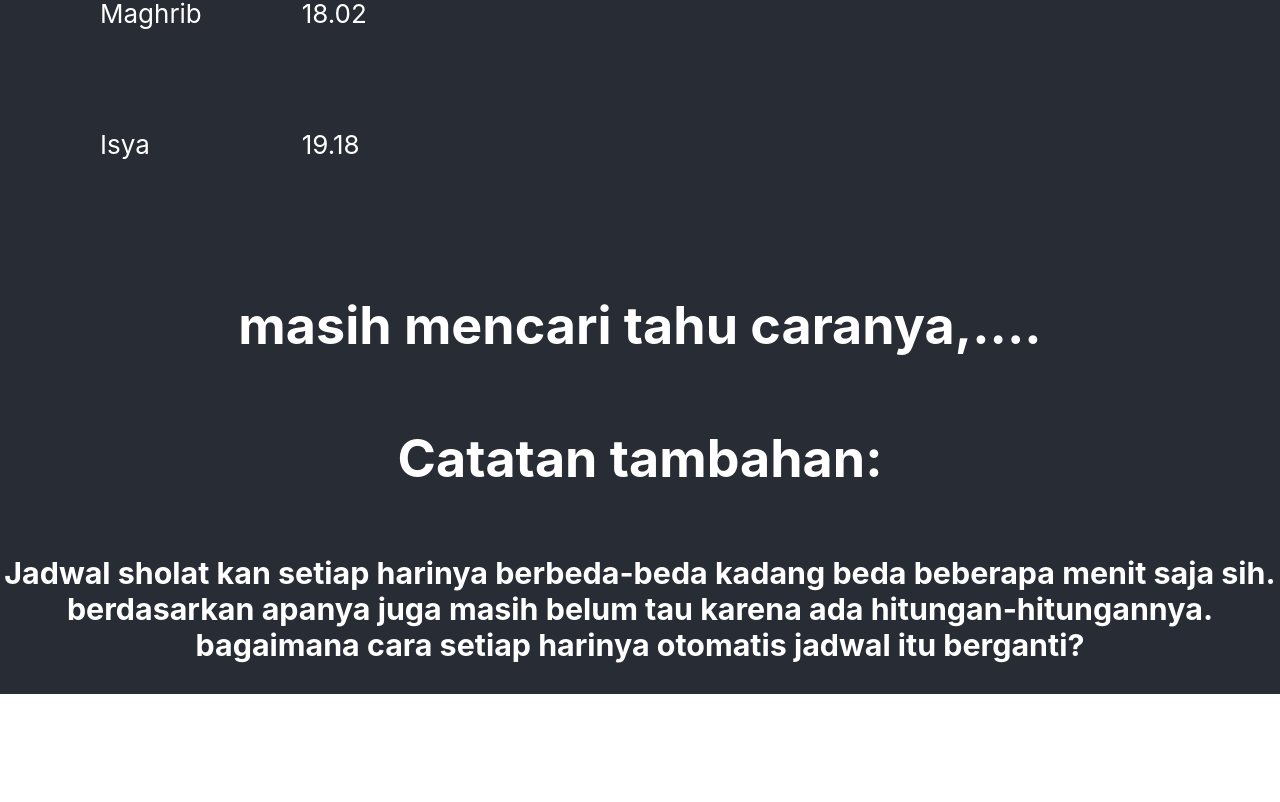
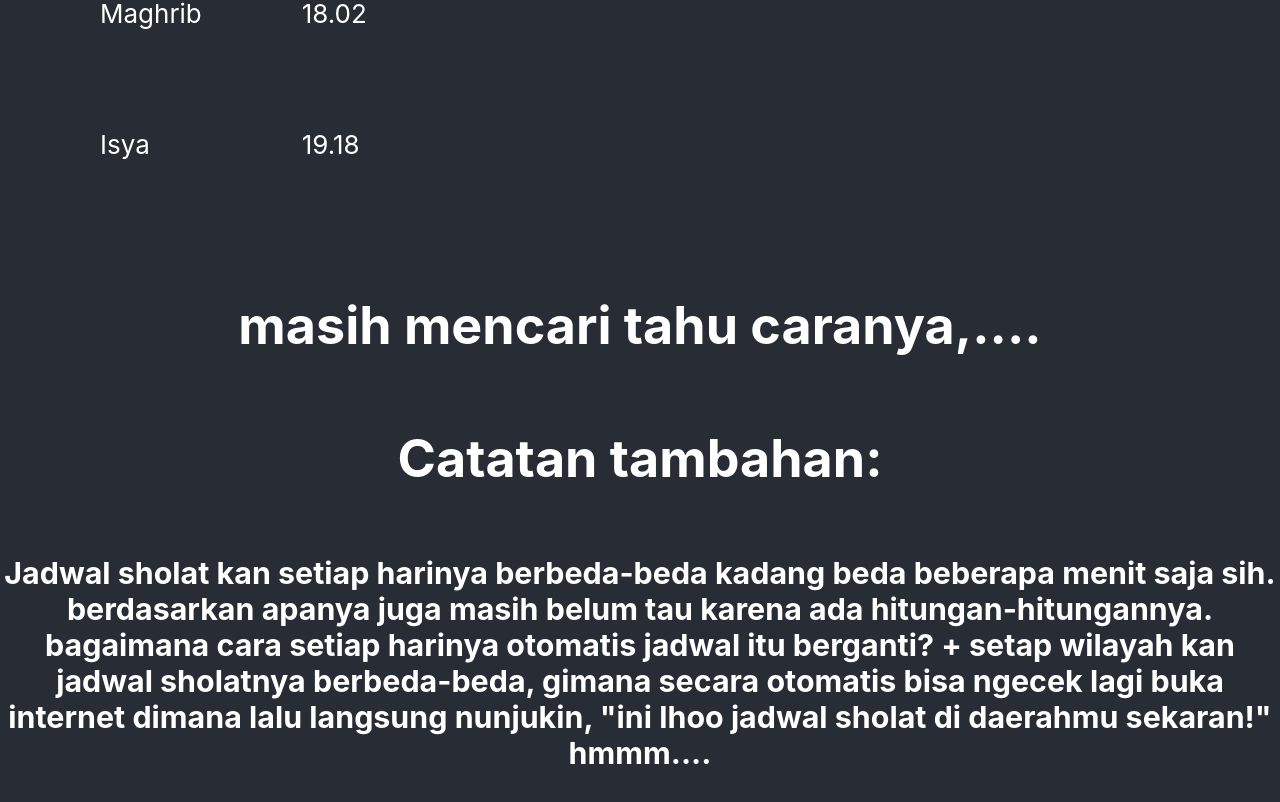
Before and after one commit to dhiran08/Ujian-Akhir-Purwadhika-, a React (Create React App) app: page / in a window 1280 px wide. Shown: the part 928-1730 px from the top of the page. Before the commit the page ends 1622 px from the top, so only its background shows below. Built offline with nearby package versions, Linux system fonts and the light colour scheme.

Commit message:
addition

```diff
--- a/src/App.js
+++ b/src/App.js
@@ -37,7 +37,7 @@ class App extends Component {
           </table>
           <h1 color="red" /*ini kok dikasih merah ndak merah yaa? salah sintaks mungkin...*/>masih mencari tahu caranya,....</h1>
           <h1> Catatan tambahan: </h1>
-          <h3> Jadwal sholat kan setiap harinya berbeda-beda kadang beda beberapa menit saja sih. berdasarkan apanya juga masih belum tau karena ada hitungan-hitungannya. bagaimana cara setiap harinya otomatis jadwal itu berganti?</h3>
+          <h3> Jadwal sholat kan setiap harinya berbeda-beda kadang beda beberapa menit saja sih. berdasarkan apanya juga masih belum tau karena ada hitungan-hitungannya. bagaimana cara setiap harinya otomatis jadwal itu berganti? + setap wilayah kan jadwal sholatnya berbeda-beda, gimana secara otomatis bisa ngecek lagi buka internet dimana lalu langsung nunjukin, "ini lhoo jadwal sholat di daerahmu sekaran!" hmmm....</h3>
         </header>
       </div>
     );
```
